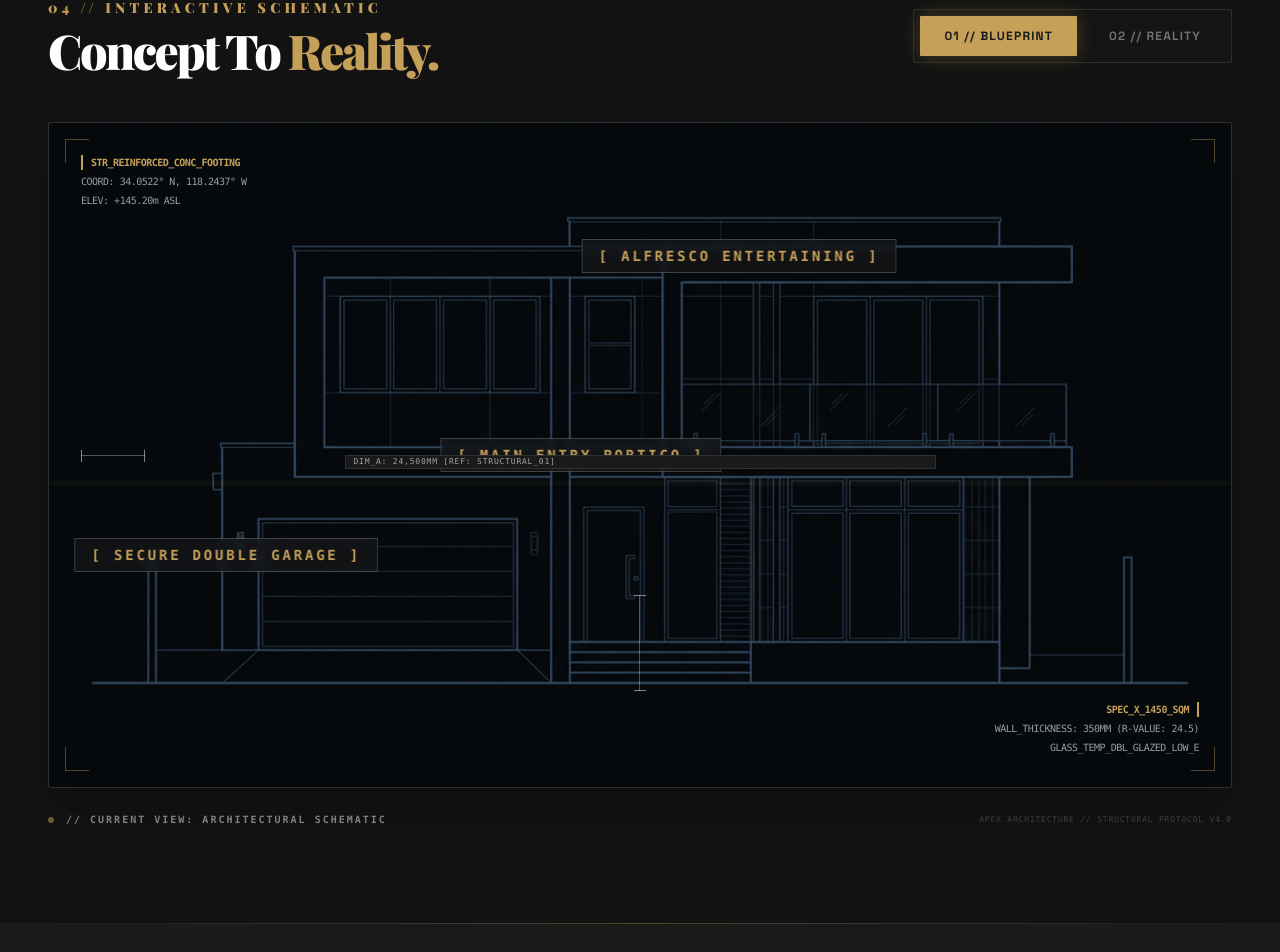
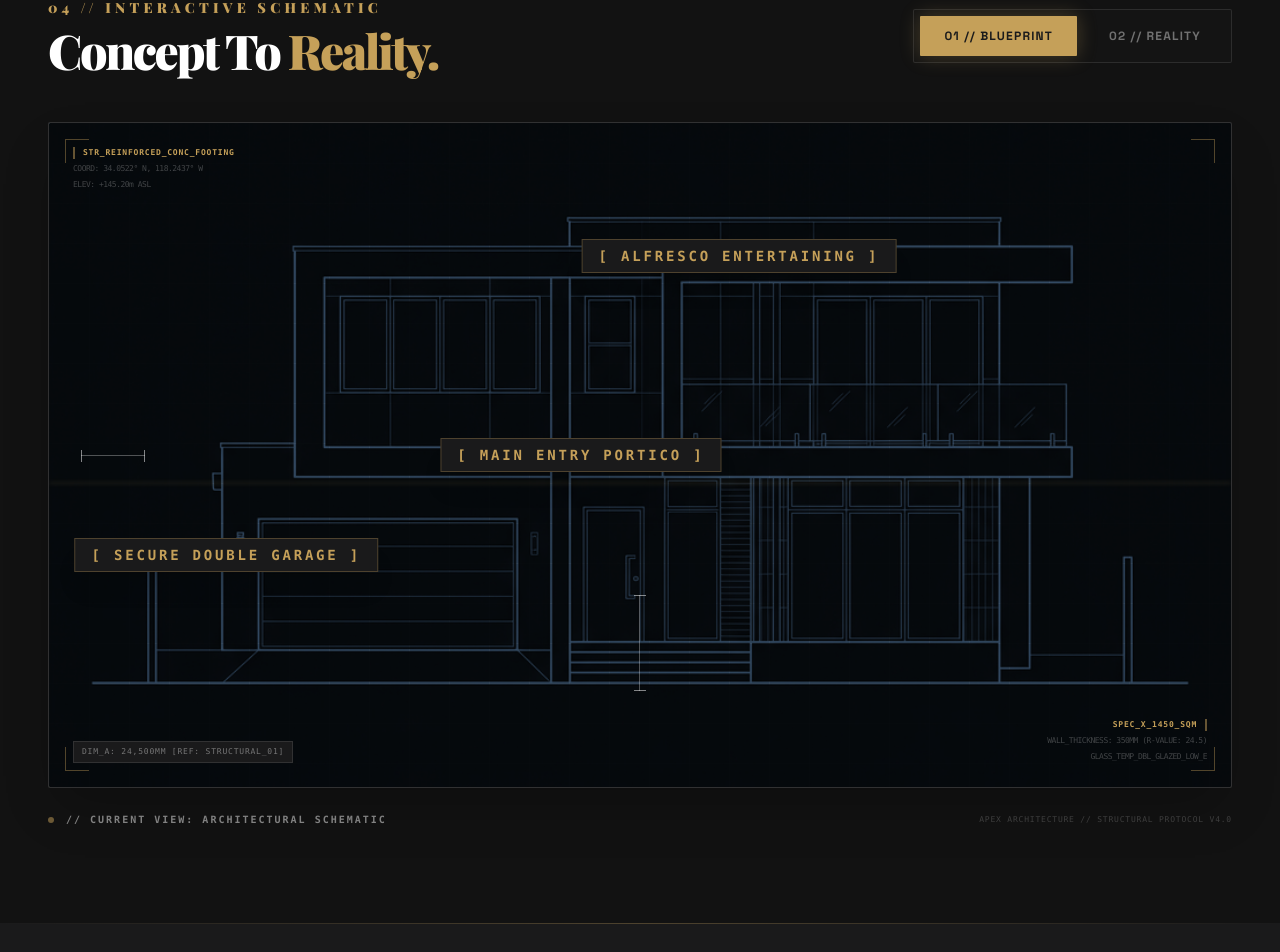
Before and after one commit to ESTEERZY/northaspect-building, a React (Vite) app: page / in a window 1280 px wide. Shown: the part 898-1850 px from the top of the page. Built offline with nearby package versions, Linux system fonts and the light colour scheme.

Commit message:
fix: refined blueprint layout and label shields

```diff
--- a/src/components/BlueprintToggle.tsx
+++ b/src/components/BlueprintToggle.tsx
@@ -88,32 +88,35 @@ const BlueprintToggle = () => {
             transition={{ duration: 0.5, ease: "easeInOut" }}
             className="absolute inset-0 z-30 pointer-events-none font-mono text-[10px] tracking-tighter text-white/60 p-8"
           >
-            {/* Room Labels */}
-            <div className="absolute top-[80%] left-[50%] md:top-[65%] md:left-[15%] -translate-x-1/2 -translate-y-1/2 px-2 md:px-4 py-1.5 border border-white/20 bg-charcoal/60 backdrop-blur-sm text-[10px] md:text-sm font-black text-gold tracking-[0.2em] pointer-events-none transition-all duration-500">
+            {/* Room Labels - Vertical Stack on Mobile, Spatial on Desktop */}
+            <div className="absolute top-[80%] left-[50%] md:top-[65%] md:left-[15%] -translate-x-1/2 -translate-y-1/2 px-3 md:px-4 py-1.5 border border-gold/30 bg-charcoal text-[10px] md:text-sm font-black text-gold tracking-[0.2em] pointer-events-none transition-all duration-500 shadow-xl">
               [ <span className="md:hidden">G</span><span className="hidden md:inline">SECURE DOUBLE GARAGE</span> ]
             </div>
-            <div className="absolute top-[50%] left-[50%] md:top-[50%] md:left-[45%] -translate-x-1/2 -translate-y-1/2 px-2 md:px-4 py-1.5 border border-white/20 bg-charcoal/60 backdrop-blur-sm text-[10px] md:text-sm font-black text-gold tracking-[0.2em] pointer-events-none transition-all duration-500">
+            <div className="absolute top-[50%] left-[50%] md:top-[50%] md:left-[45%] -translate-x-1/2 -translate-y-1/2 px-3 md:px-4 py-1.5 border border-gold/30 bg-charcoal text-[10px] md:text-sm font-black text-gold tracking-[0.2em] pointer-events-none transition-all duration-500 shadow-xl">
               [ <span className="md:hidden">E</span><span className="hidden md:inline">MAIN ENTRY PORTICO</span> ]
             </div>
-            <div className="absolute top-[20%] left-[50%] md:top-[20%] md:right-[15%] md:left-auto -translate-x-1/2 -translate-y-1/2 px-2 md:px-4 py-1.5 border border-white/20 bg-charcoal/60 backdrop-blur-sm text-[10px] md:text-sm font-black text-gold tracking-[0.2em] pointer-events-none transition-all duration-500">
+            <div className="absolute top-[20%] left-[50%] md:top-[20%] md:right-[15%] md:left-auto -translate-x-1/2 -translate-y-1/2 px-3 md:px-4 py-1.5 border border-gold/30 bg-charcoal text-[10px] md:text-sm font-black text-gold tracking-[0.2em] pointer-events-none transition-all duration-500 shadow-xl">
               [ <span className="md:hidden">A</span><span className="hidden md:inline">ALFRESCO ENTERTAINING</span> ]
             </div>
 
-            {/* Technical Specs - Top Left (Hidden on Mobile, Fade on Desktop) */}
-            <div className="hidden md:block opacity-0 md:opacity-100 transition-opacity duration-1000 delay-500 absolute top-8 left-8 space-y-1">
-              <div className="text-gold font-black border-l-2 border-gold pl-2">STR_REINFORCED_CONC_FOOTING</div>
-              <div>COORD: 34.0522° N, 118.2437° W</div>
-              <div>ELEV: +145.20m ASL</div>
+            {/* Technical Metadata - Strictly in Corners */}
+            <div className="hidden md:block opacity-0 md:opacity-100 transition-opacity duration-1000 delay-500 absolute top-6 left-6 space-y-1">
+              <div className="text-gold font-black border-l-2 border-gold/50 pl-2 text-[8px] tracking-widest">STR_REINFORCED_CONC_FOOTING</div>
+              <div className="text-[8px] opacity-40">COORD: 34.0522° N, 118.2437° W</div>
+              <div className="text-[8px] opacity-40">ELEV: +145.20m ASL</div>
             </div>
 
-            {/* Dimensions - Bottom Right (Hidden on Mobile, Fade on Desktop) */}
-            <div className="hidden md:block opacity-0 md:opacity-100 transition-opacity duration-1000 delay-700 absolute bottom-8 right-8 text-right space-y-1">
-              <div className="text-gold font-black border-r-2 border-gold pr-2">SPEC_X_1450_SQM</div>
-              <div>WALL_THICKNESS: 350MM (R-VALUE: 24.5)</div>
-              <div>GLASS_TEMP_DBL_GLAZED_LOW_E</div>
+            <div className="hidden md:block opacity-0 md:opacity-100 transition-opacity duration-1000 delay-700 absolute bottom-6 right-6 text-right space-y-1">
+              <div className="text-gold font-black border-r-2 border-gold/50 pr-2 text-[8px] tracking-widest">SPEC_X_1450_SQM</div>
+              <div className="text-[8px] opacity-40">WALL_THICKNESS: 350MM (R-VALUE: 24.5)</div>
+              <div className="text-[8px] opacity-40">GLASS_TEMP_DBL_GLAZED_LOW_E</div>
             </div>
 
-            {/* Crosshairs & Dimension Lines (Hidden on Mobile, Fade on Desktop) */}
+            <div className="hidden md:block opacity-0 md:opacity-100 transition-opacity duration-1000 delay-500 absolute bottom-6 left-6 space-y-1">
+              <div className="bg-charcoal px-2 py-1 border border-white/10 text-[8px] tracking-widest uppercase text-white/40">DIM_A: 24,500MM [REF: STRUCTURAL_01]</div>
+            </div>
+
+            {/* Visual Guides (Hidden on Mobile, Fade on Desktop) */}
             <div className="hidden md:block opacity-0 md:opacity-100 transition-opacity duration-1000 delay-300 absolute top-1/2 left-8 w-16 h-[1px] bg-white/30">
               <div className="absolute left-0 top-1/2 -translate-y-1/2 w-[1px] h-3 bg-white/50"></div>
               <div className="absolute right-0 top-1/2 -translate-y-1/2 w-[1px] h-3 bg-white/50"></div>
@@ -129,11 +132,6 @@ const BlueprintToggle = () => {
             <div className="hidden md:block opacity-0 md:opacity-100 transition-opacity duration-1000 delay-100 absolute top-4 right-4 w-6 h-6 border-t border-r border-gold/40"></div>
             <div className="hidden md:block opacity-0 md:opacity-100 transition-opacity duration-1000 delay-100 absolute bottom-4 left-4 w-6 h-6 border-b border-l border-gold/40"></div>
             <div className="hidden md:block opacity-0 md:opacity-100 transition-opacity duration-1000 delay-100 absolute bottom-4 right-4 w-6 h-6 border-b border-r border-gold/40"></div>
-
-            {/* Center Measurement Line (Hidden on Mobile, Fade on Desktop) */}
-            <div className="hidden md:block opacity-0 md:opacity-100 transition-opacity duration-1000 delay-500 absolute top-1/2 left-1/4 right-1/4 h-[1px] bg-white/20 flex items-center justify-center">
-              <div className="bg-charcoal px-2 border border-white/10 text-[8px] tracking-widest uppercase">DIM_A: 24,500MM [REF: STRUCTURAL_01]</div>
-            </div>
           </motion.div>
 
           {/* Scanner Glow */}
```
